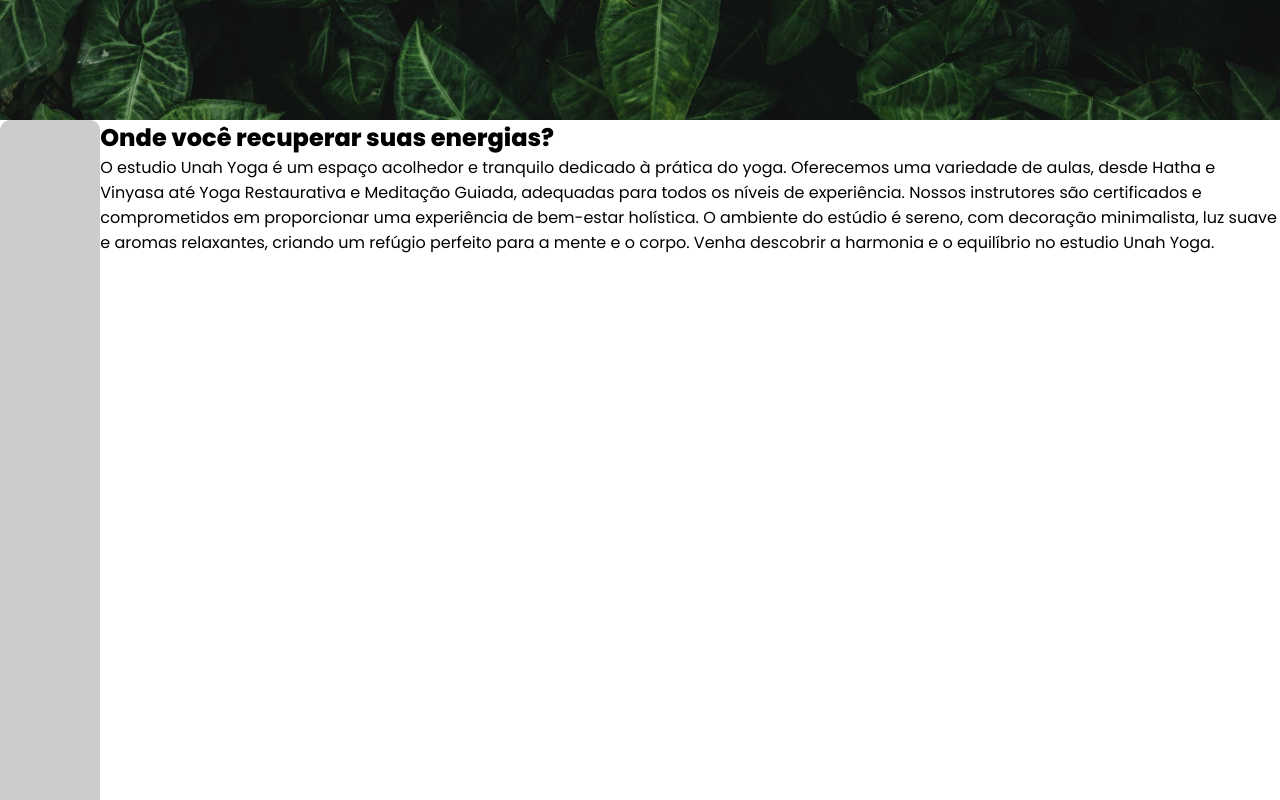
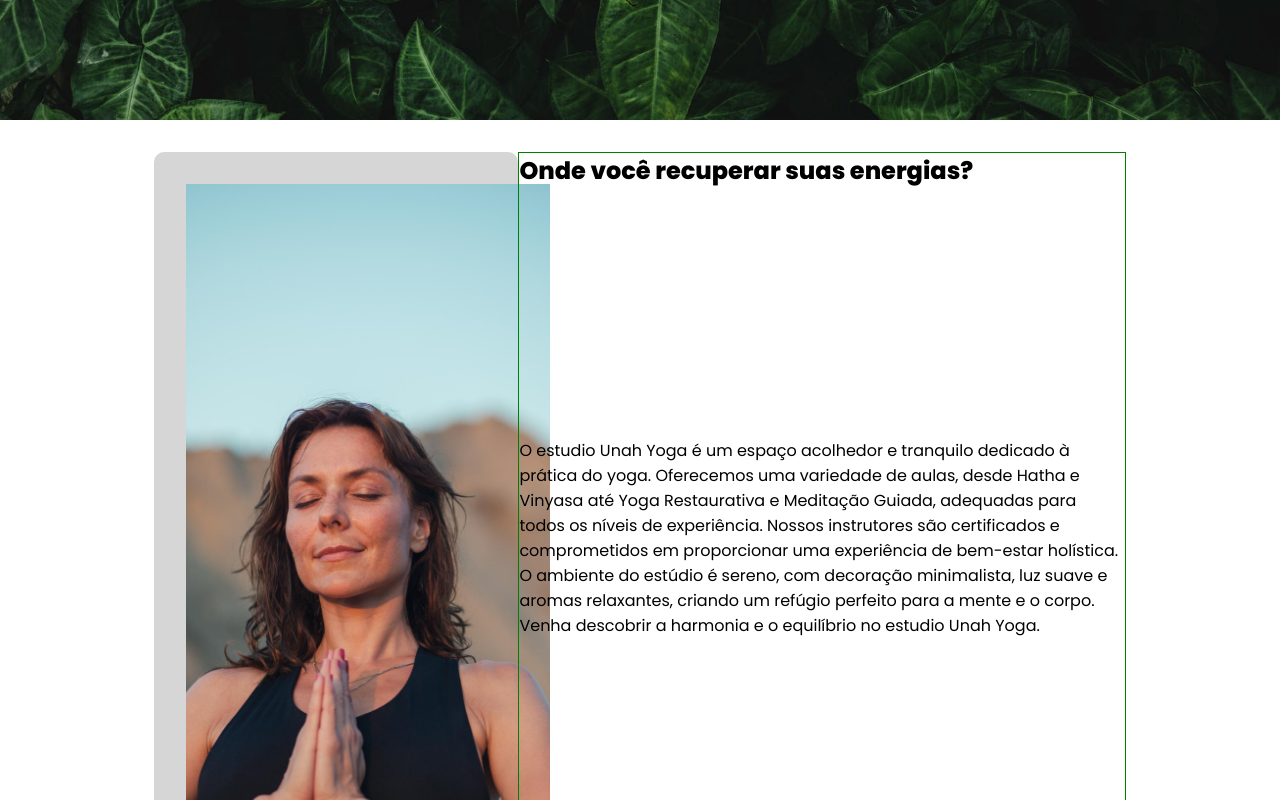
Before and after one commit to Gabriel-Andreoni/Studio-Unah-Yoga, a Next.js app: page / in a window 1280 px wide. Shown: the part 680-1480 px from the top of the page. Built offline with nearby package versions, Linux system fonts and the light colour scheme.

Commit message:
atualizações sobre section

```diff
--- a/app/components/About/index.jsx
+++ b/app/components/About/index.jsx
@@ -1,10 +1,13 @@
 import './styles.css';
+
+import Image from 'next/image';
+import AboutImage from '/public/about-img.jpg'
 
 export default function About() {
     return (
         <section className="about-wrapper">
             <div className="about-image">
-
+                <Image src={AboutImage} alt="" width="500" height="500"/>
             </div>
             <div className="about-apresentation">
                 <h2>Onde você recuperar suas energias?</h2>
--- a/app/components/About/styles.css
+++ b/app/components/About/styles.css
@@ -2,18 +2,44 @@
     width: 100%;
     height: 100vh;
 
+    padding: 2em;
+
     display: flex;
+    justify-content: center;
+    align-items: center;
 
     .about-image {
         width: 30%;
         height: 100%;
 
-        background: #ccc;
+        background: #cccccccb;
 
         border-radius: 10px;
+
+        & > img {
+            width: 100%;
+            height: 100%;
+
+            margin: 2em;
+
+            object-fit: cover;
+        }
     }
 
     .about-apresentation {
+        width: 50%;
+        height: 100%;
 
+        display: grid;
+
+        border: 1px solid green;
+
+        & > h2 {
+            align-self: flex-start;
+        }
+
+        & > p {
+
+        }
     }
 }
```
Also changed, not shown: public/about-img.jpg (added), public/about-img.png (deleted).
